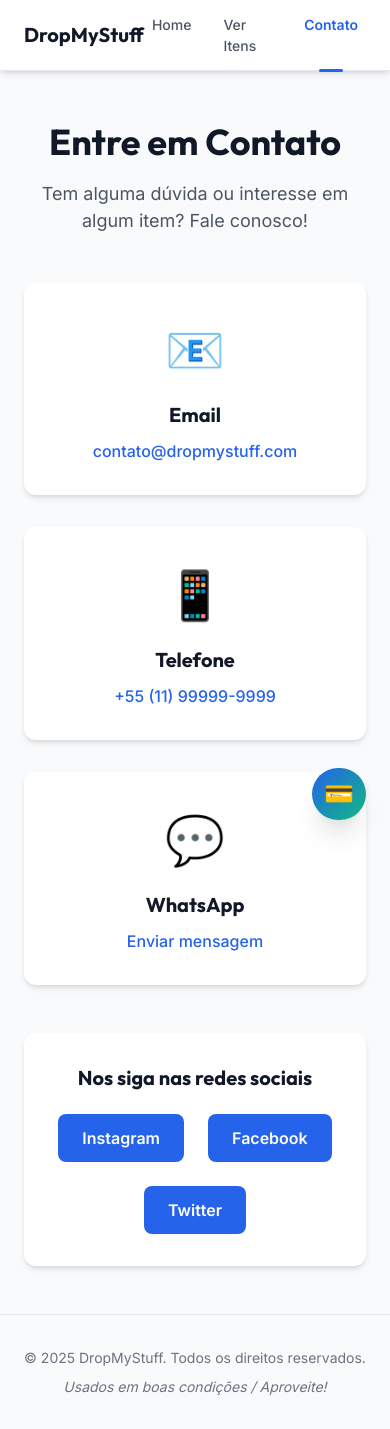
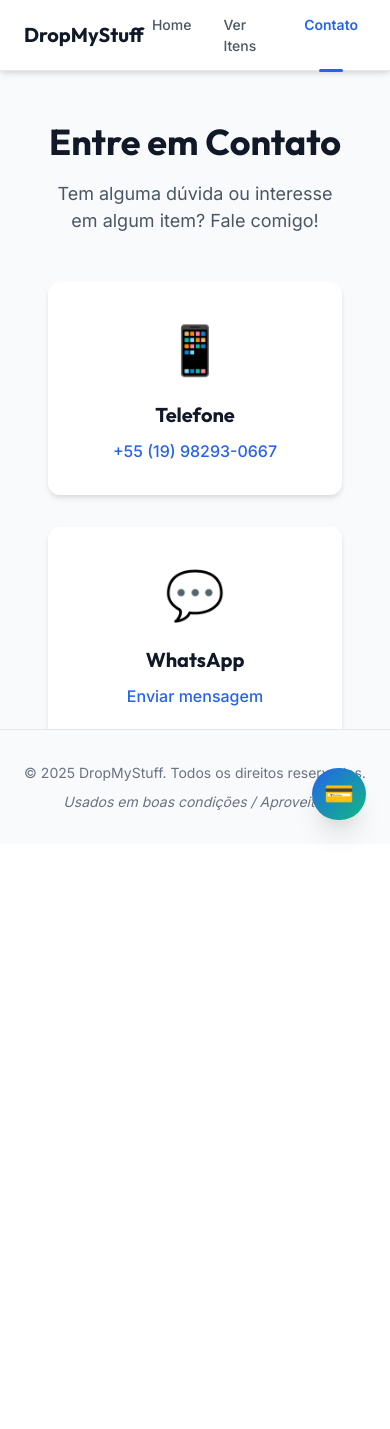
Before and after one commit to bragabriel/drop-my-stuff, an Angular app: page /contact in a window 390 px wide. After the commit the page ends 844 px from the top, so only its background shows below. Built offline with nearby package versions, Linux system fonts and the light colour scheme.

Commit message:
refactor: responsive layout

```diff
--- a/src/app/app.scss
+++ b/src/app/app.scss
@@ -3,11 +3,10 @@
 :host {
     display: flex;
     flex-direction: column;
-    min-height: 100vh;
+    height: 100vh;
 }
 
 .main-content {
     flex: 1;
-    display: flex;
-    flex-direction: column;
+    overflow-y: auto;
 }
--- a/src/app/pages/contact/contact-page.component.scss
+++ b/src/app/pages/contact/contact-page.component.scss
@@ -1,16 +1,16 @@
 @use '../../../_variables' as *;
 
 .contact-page {
-    min-height: calc(100vh - $header-height - 150px);
-    padding: $spacing-12 0;
+    min-height: 100%;
+    padding: $spacing-12 $spacing-6;
     background-color: $surface;
-}
 
-.contact-content {
-    max-width: 900px;
-    margin: 0 auto;
-    text-align: center;
-    animation: fadeIn 0.8s ease-out;
+    .container {
+        max-width: 900px;
+        margin: 0 auto;
+        text-align: center;
+        animation: fadeIn 0.8s ease-out;
+    }
 
     h1 {
         margin-bottom: $spacing-4;
--- a/src/app/pages/contact/contact-page.component.ts
+++ b/src/app/pages/contact/contact-page.component.ts
@@ -2,25 +2,18 @@ import { Component } from '@angular/core';
 
 @Component({
   selector: 'app-contact-page',
-  imports: [],
+  standalone: true,
   template: `
-    <div class="contact-page">
+    <section class="contact-page">
       <div class="container">
-        <div class="contact-content">
         <h1>Entre em Contato</h1>
-          <p class="intro">Tem alguma dúvida ou interesse em algum item? Fale conosco!</p>
+        <p class="intro">Tem alguma dúvida ou interesse em algum item? Fale comigo!</p>
 
         <div class="contact-methods">
           <div class="contact-item">
-              <div class="icon">📧</div>
-              <h3>Email</h3>
-              <a href="mailto:contato@dropmystuff.com">contato&#64;dropmystuff.com</a>
-            </div>
-
-            <div class="contact-item">
             <div class="icon">📱</div>
             <h3>Telefone</h3>
-              <a href="tel:+5511999999999">+55 (11) 99999-9999</a>
+            <a href="tel:+5519982930667">+55 (19) 98293-0667</a>
           </div>
 
           <div class="contact-item">
@@ -28,19 +21,23 @@ import { Component } from '@angular/core';
             <h3>WhatsApp</h3>
             <a href="https://wa.me/5511999999999" target="_blank">Enviar mensagem</a>
           </div>
+
+           <div class="contact-item">
+            <div class="icon">💬</div>
+            <h3>LinkedIn</h3>
+            <a href="https://www.linkedin.com/in/gabriel-braga-da-silva/" target="_blank">Enviar mensagem</a>
+          </div>
         </div>
 
         <div class="social-links">
           <h3>Nos siga nas redes sociais</h3>
           <div class="social-icons">
-              <a href="#" class="social-link">Instagram</a>
-              <a href="#" class="social-link">Facebook</a>
-              <a href="#" class="social-link">Twitter</a>
+            <a href="https://www.instagram.com/gabrielbraga.gbs/" class="social-link">Instagram</a>
+            <a href="https://x.com/gbraga_dev" class="social-link">Twitter</a>
           </div>
         </div>
       </div>
-      </div>
-    </div>
+    </section>
   `,
   styleUrl: './contact-page.component.scss'
 })
--- a/src/app/pages/home/home-page.component.scss
+++ b/src/app/pages/home/home-page.component.scss
@@ -1,7 +1,7 @@
 @use '../../../_variables' as *;
 
 .home-page {
-    min-height: calc(100vh - $header-height - 150px);
+    min-height: 100%;
     display: flex;
     align-items: center;
     justify-content: center;
--- a/src/app/pages/home/home-page.component.ts
+++ b/src/app/pages/home/home-page.component.ts
@@ -3,9 +3,9 @@ import { Router } from '@angular/router';
 
 @Component({
   selector: 'app-home-page',
-  imports: [],
+  standalone: true,
   template: `
-    <div class="home-page">
+    <section class="home-page">
       <div class="hero-content">
         <h1>Bem-vindo ao DropMyStuff</h1>
         <p class="subtitle">
@@ -15,7 +15,7 @@ import { Router } from '@angular/router';
           Ver Itens Disponíveis
         </button>
       </div>
-    </div>
+    </section>
   `,
   styleUrl: './home-page.component.scss'
 })
--- a/src/app/pages/items/items-page.component.scss
+++ b/src/app/pages/items/items-page.component.scss
@@ -1,8 +1,8 @@
 @use '../../../_variables' as *;
 
 .items-page {
-    min-height: calc(100vh - $header-height - 150px);
-    padding: $spacing-12 0;
+    min-height: 100%;
+    padding: $spacing-12 $spacing-6;
     background-color: $surface;
 }
 
--- a/src/app/pages/items/items-page.component.ts
+++ b/src/app/pages/items/items-page.component.ts
@@ -5,9 +5,10 @@ import { CardComponent } from '../../components/card/card.component';
 
 @Component({
   selector: 'app-items-page',
+  standalone: true,
   imports: [CardComponent],
   template: `
-    <div class="items-page">
+    <section class="items-page">
       <div class="container">
         <div class="page-header">
           <h1>Itens Disponíveis</h1>
@@ -19,7 +20,7 @@ import { CardComponent } from '../../components/card/card.component';
           }
         </div>
       </div>
-    </div>
+    </section>
   `,
   styleUrl: './items-page.component.scss'
 })
--- a/src/styles.scss
+++ b/src/styles.scss
@@ -23,6 +23,7 @@ html {
     scroll-behavior: smooth;
     -webkit-font-smoothing: antialiased;
     -moz-osx-font-smoothing: grayscale;
+    height: 100%;
 }
 
 body {
@@ -32,7 +33,8 @@ body {
     line-height: $leading-normal;
     color: $text-primary;
     background-color: $background;
-    min-height: 100vh;
+    height: 100%;
+    margin: 0;
 }
 
 /* ============================================
```
Lines whose indentation alone changed are shown as unchanged.
